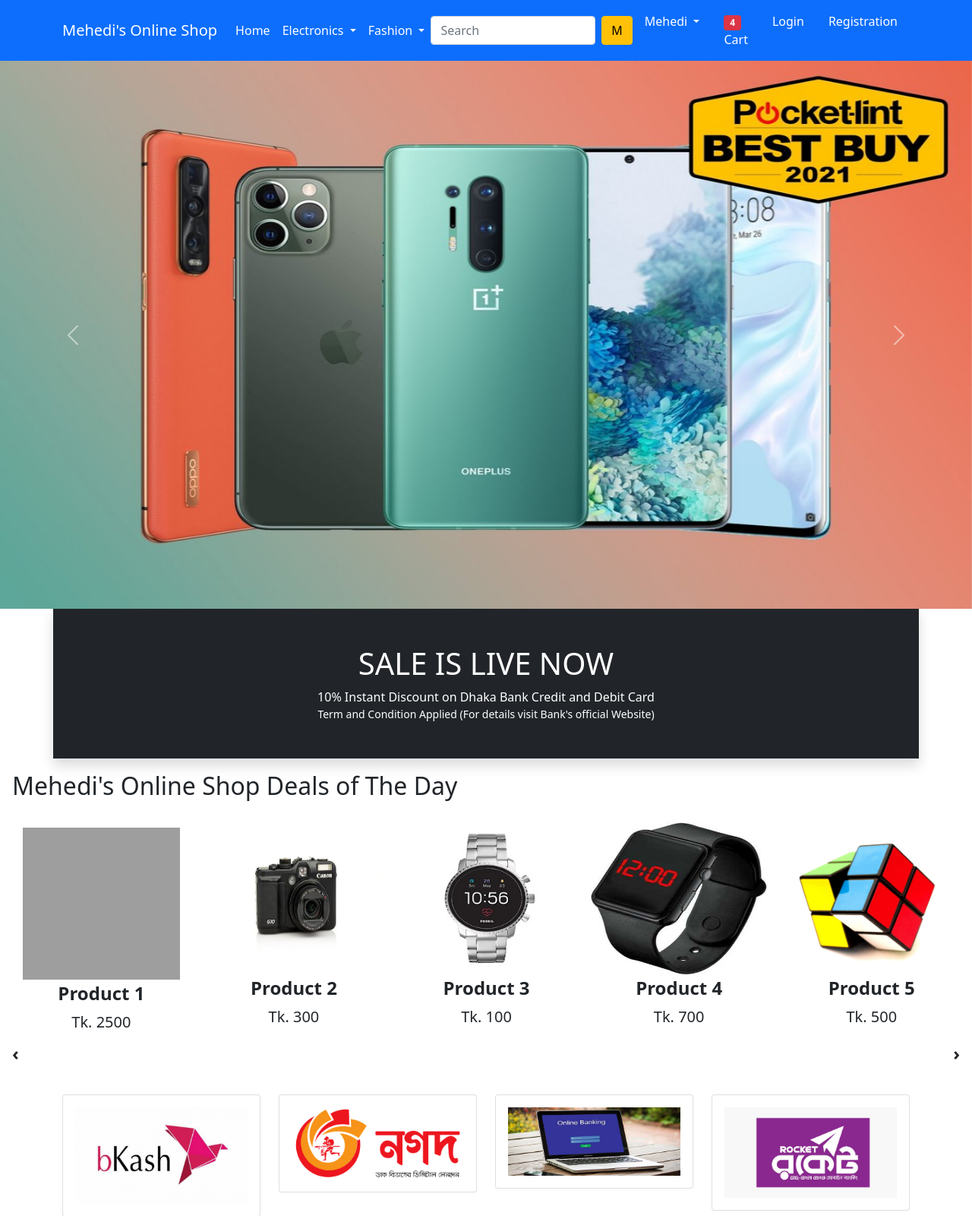
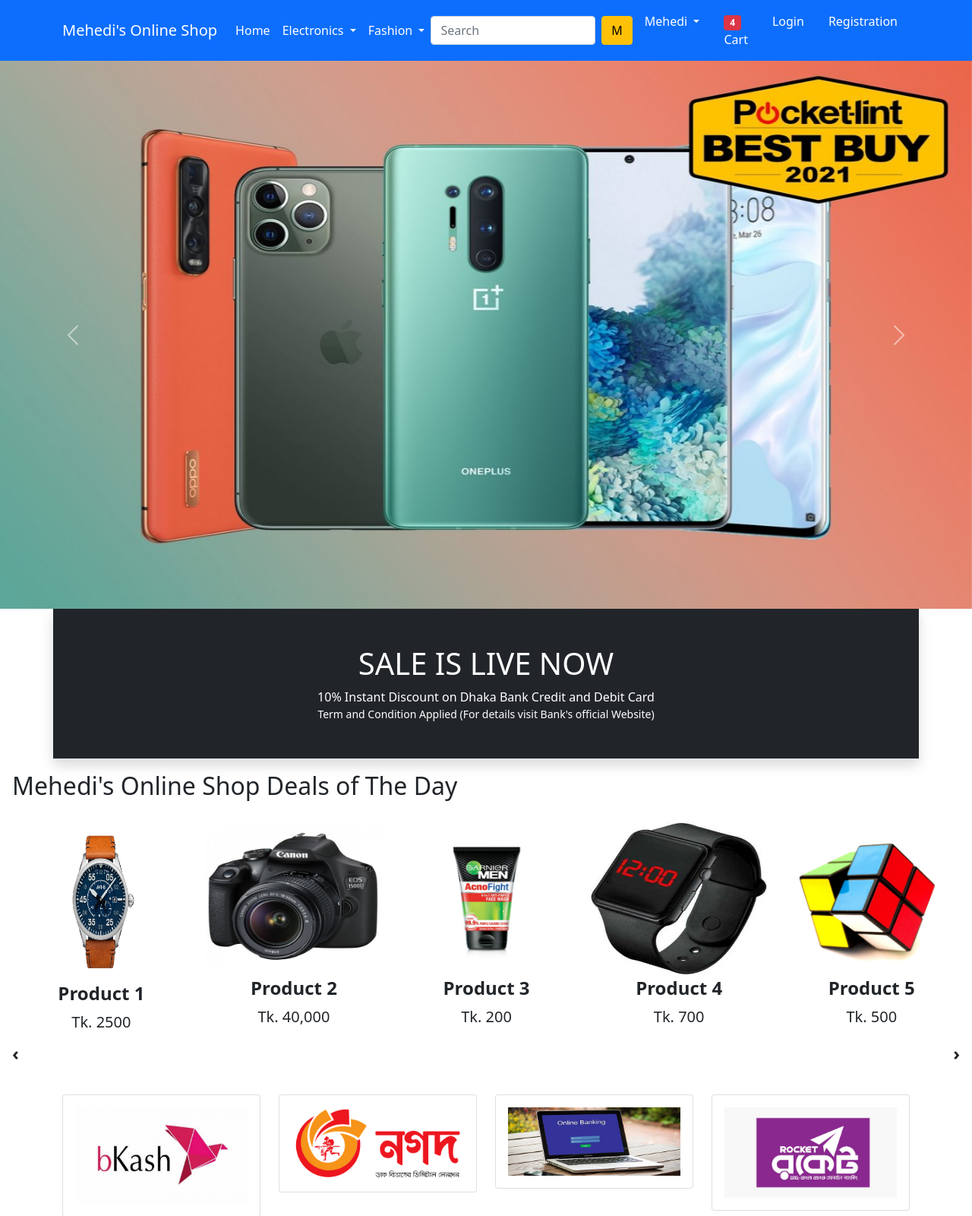
Before and after one commit to MehediMashfan086/Django-Shopping_eCommerce_Website, a Django app: page / in a window 1280 px wide. Shown: the top 1600 px of the page at 76% size. Run offline with Django 3.2, Linux system fonts and the light colour scheme; some libraries are stand-ins or nearby versions; grey boxes are pictures that could not be loaded.

Commit message:
Saving to GitHub

```diff
--- a/app/templates/app/home.html
+++ b/app/templates/app/home.html
@@ -50,8 +50,8 @@
  <!-- Slider 1 -->
  <div class="owl-carousel" id="slider1">
   <a href="{% url 'product-detail' %}" class="btn"><div class="item"><img src="{% static 'app/images/product/p1.jpg' %}" alt="" height="200px"><span class="fw-bold">Product 1</span><br><span class="fs-5">Tk. 2500</span></div></a>
-  <div class="item"><img src="{% static 'app/images/product/2.jpg' %}" alt="" height="200px"><span class="fw-bold">Product 2</span><br><span class="fs-5">Tk. 300</span></div>
-  <div class="item"><img src="{% static 'app/images/product/3.jpg' %}" alt="" height="200px"><span class="fw-bold">Product 3</span><br><span class="fs-5">Tk. 100</span></div>
+  <div class="item"><img src="{% static 'app/images/product/p2.jpg' %}" alt="" height="200px"><span class="fw-bold">Product 2</span><br><span class="fs-5">Tk. 40,000</span></div>
+  <div class="item"><img src="{% static 'app/images/product/p3.jpg' %}" alt="" height="200px"><span class="fw-bold">Product 3</span><br><span class="fs-5">Tk. 200</span></div>
   <div class="item"><img src="{% static 'app/images/product/p4.jpeg' %}" alt="" height="200px"><span class="fw-bold">Product 4</span><br><span class="fs-5">Tk. 700</span></div>
   <div class="item"><img src="{% static 'app/images/product/5.jpg' %}" alt="" height="200px"><span class="fw-bold">Product 5</span><br><span class="fs-5">Tk. 500</span></div>
   <div class="item"><img src="{% static 'app/images/product/6.jpg' %}" alt="" height="200px"><span class="fw-bold">Product 6</span><br><span class="fs-5">Tk. 400</span></div>
--- a/app/templates/app/productdetail.html
+++ b/app/templates/app/productdetail.html
@@ -5,13 +5,13 @@
 <div class="container my-5">
  <div class="row">
   <div class="col-sm-6 text-center align-self-center">
-   <img src="{% static 'app/images/product/1.jpg' %}" alt="" class="img-fluid img-thumbnail">
+   <img src="{% static 'app/images/product/p1.jpg' %}" alt="" class="img-fluid img-thumbnail">
   </div>
   <div class="col-sm-5 offset-sm-1">
    <h2>Product Title: Product 1</h2>
    <hr>
    <p>Product Description: Lorem ipsum dolor sit amet consectetur adipisicing elit. Facere, at. Dignissimos rerum incidunt temporibus laudantium. Rem, eveniet corporis. Itaque delectus quae nesciunt nemo, maiores minus deserunt vel. Vero, nulla quisquam!</p> <br>
-   <h4>Rs. 13999 <small class="fw-light text-decoration-line-through">15999</small></h4> <br>
+   <h4>Tk. 2500 <small class="fw-light text-decoration-line-through">3000</small></h4> <br>
    <a href="{% url 'add-to-cart' %}" class="btn btn-primary shadow px-5 py-2">Add to Cart</a>
    <a href="{% url 'buy-now' %}" class="btn btn-danger shadow px-5 py-2 ms-4">Buy Now</a>
    <h5 class="mt-5">Available Offers</h5>
@@ -19,7 +19,7 @@
     <li>Bank Offer 5% Unlimited Cashback on Flipkart Axis Bank Credit</li>
     <li>Special Price Get extra ₹3000 off (price inclusive of discount)</li>
     <li>No cost EMI ₹1,667/month. Standard EMI also available</li>
-    <li>Partner Offer ₹2000 Flipkart Gift Card on Every 1000th Transaction with a new Visa Debit/Credit Card</li>
+    <li>Partner Offer Tk.500 Flipkart Gift Card on Every 1000th Transaction with a new Visa Debit/Credit Card</li>
    </ul>
   </div>
  </div>
```
Also changed, not shown: app/static/app/images/product/2.jpg (deleted), app/static/app/images/product/p1.jpg (added), app/static/app/images/product/p2.jpg (added), app/static/app/images/product/p3.jpg (added).
